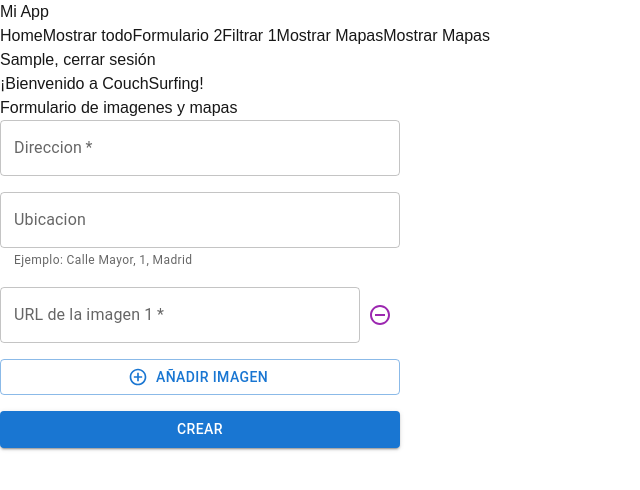
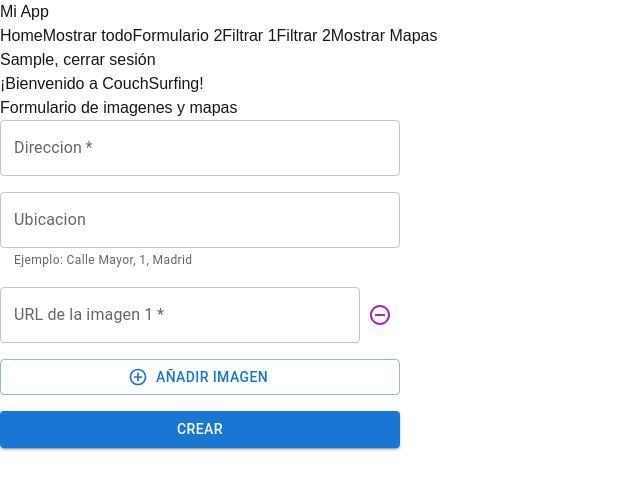
Before and after one commit to rafacm1803/examen1, a Next.js app in the folder Frontend/: page /home in a window 1280 px wide. Shown: the top 490 px of the page, without its empty margins (0-640 px from the left). Built offline with nearby package versions, Linux system fonts and the light colour scheme; no server answers; sample sign-in values are in the browser's storage.

Commit message:
mas arreglos

```diff
--- a/Frontend/src/app/pagina5/page.jsx
+++ b/Frontend/src/app/pagina5/page.jsx
@@ -18,7 +18,7 @@ export default function Page() {
   const fetchSofas = async () => {
     setLoading(true);
     try {
-      const response = await axios.get(`${SOFA_BASE_API}/buscar`, {
+      const response = await axios.get(`${SOFA_BASE_API}/`, {
         headers: {
           "Authorization": `Bearer ${session.accessToken}`,
           "Content-Type": "application/json",
--- a/Frontend/src/components/navbar.jsx
+++ b/Frontend/src/components/navbar.jsx
@@ -64,10 +64,10 @@ export default function Navbar() {
           </Button>
 
           <Button
-            onClick={() => router.push("/pagina5")} // Ruta del Botón 2
+            onClick={() => router.push("/pagina4")} // Ruta del Botón 2
             className="bg-blue-500 hover:bg-blue-600 text-white rounded-lg px-4 py-2 font-semibold"
           >
-            Mostrar Mapas
+            Filtrar 2
           </Button>
 
           <Button
```
